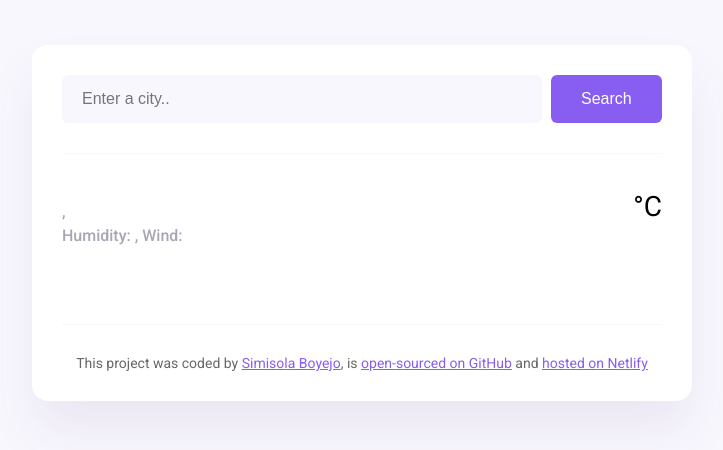
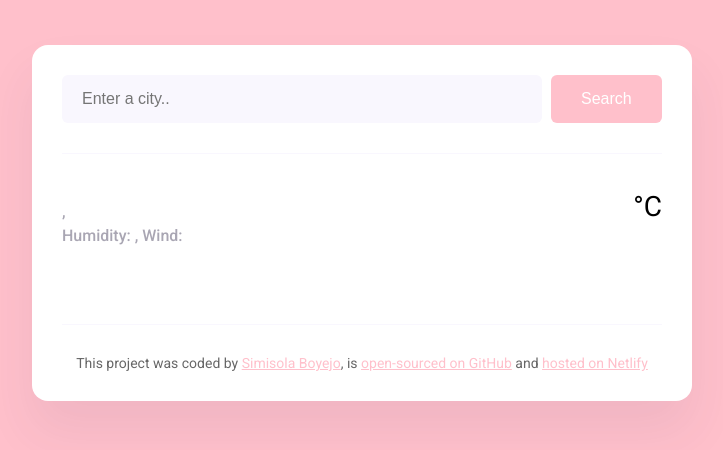
Before and after one commit to Simisola253/Weather, a plain HTML site: page index.html in a window 1280 px wide. Shown: the whole page, without its empty margins (278-1001 px from the left). Drawn offline with nearby package versions, Linux system fonts and the light colour scheme; no server answers.

```diff
--- a/src/style.css
+++ b/src/style.css
@@ -1,10 +1,10 @@
 body {
-  background-color: #f9f7fe;
+  background-color: pink;
   font-family: "Roboto", sans-serif;
 }
 
 a {
-  color: #885df1;
+  color: pink;
 }
 
 .weather-app {
@@ -31,7 +31,7 @@
 }
 
 .search-form-button {
-  background: #885df1;
+  background: pink;
   padding: 15px 30px;
   border: none;
   font-size: 16px;
```
